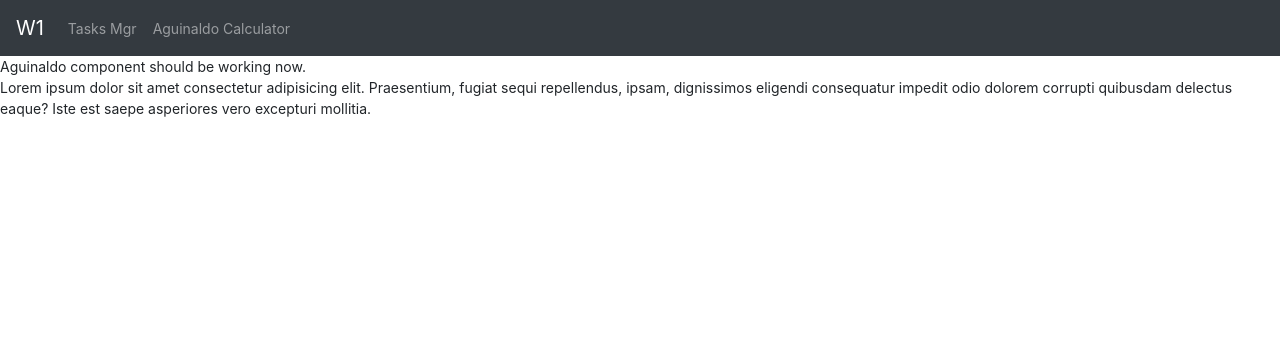
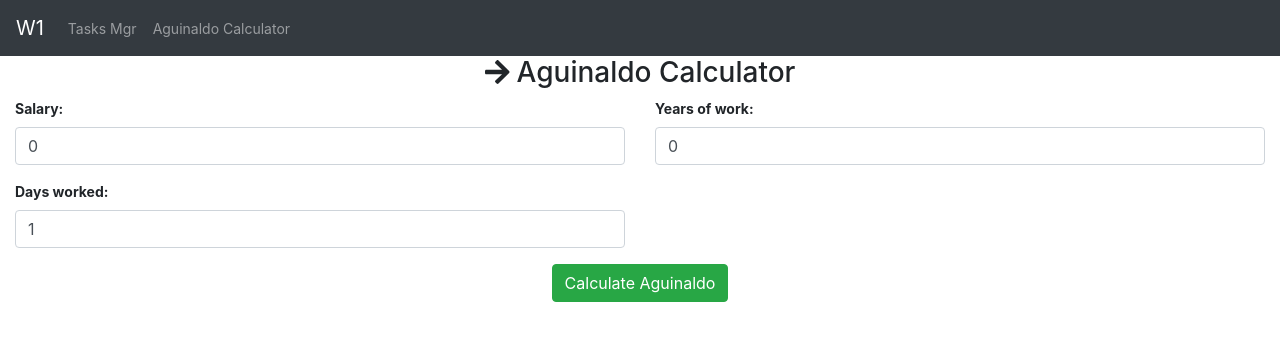
Before and after one commit to bumanzorapplaudost/todohw, an Angular app: page /aguinaldo in a window 1280 px wide. Shown: the top 340 px of the page. Built offline with nearby package versions, Linux system fonts and the light colour scheme.

Commit message:
Finished Aguinaldo Calc

```diff
--- a/src/app/components/aguinaldo/aguinaldo.component.html
+++ b/src/app/components/aguinaldo/aguinaldo.component.html
@@ -1,5 +1,47 @@
-<div>
-    Aguinaldo component should be working now.
-    <br>
-    Lorem ipsum dolor sit amet consectetur adipisicing elit. Praesentium, fugiat sequi repellendus, ipsam, dignissimos eligendi consequatur impedit odio dolorem corrupti quibusdam delectus eaque? Iste est saepe asperiores vero excepturi mollitia.
+<div class="container-fluid">
+    <div class="row">
+        <div class="col-sm-12">
+            <h3 class="text-center"><i class="fa fa-arrow-right"></i> Aguinaldo Calculator</h3>
+        </div>
+    </div>
+    <form (ngSubmit)="calculateBonus()">
+        <div class="row">
+            <div class="col-sm-12 col-md-6">
+                <div class="form-group">
+                    <label for=""><b>Salary:</b></label>
+                    <input type="number" id="salary" name="salary" [(ngModel)]="salary" class="form-control" required min="1" step="0.01">
+                    <div id="salary_invalid" class="invalid-feedback"></div>
+                </div>
+            </div>
+            <div class="col-sm-12 col-md-6">
+                <div class="form-group">
+                    <label for=""><b>Years of work:</b></label>
+                    <input type="number" id="years" name="years" [(ngModel)]="years" required class="form-control" min="0" max="34">
+                    <div id="years_invalid" class="invalid-feedback"></div>
+                </div>
+            </div>
+            <div class="col-sm-12 col-md-6">
+                <div class="form-group">
+                    <label for=""><b>Days worked:</b></label>
+                    <input type="number" id="days" name="days" [(ngModel)]="days" required class="form-control" min="0" max="34">
+                    <div id="days_invalid" class="invalid-feedback"></div>
+                </div>
+            </div>
+        </div>
+        <div class="row">
+            <div class="col-sm-12">
+                <div class="form-group text-center">
+                    <button class="btn btn-success">Calculate Aguinaldo</button>
+                </div>
+            </div>
+        </div>
+        <div class="row"><div class="col-sm-12">&nbsp;</div></div>
+        <div class="row justify-content-md-center">
+            <div id="hidden" class="d-none col-sm-12 col-md-4">
+                <div class="card">
+                    <div id="results" class="card-body bg-light"></div>
+                </div>
+            </div>
+        </div>
+    </form>
 </div>
--- a/src/app/components/aguinaldo/aguinaldo.component.ts
+++ b/src/app/components/aguinaldo/aguinaldo.component.ts
@@ -7,9 +7,66 @@ import { Component, OnInit } from '@angular/core';
 })
 export class AguinaldoComponent implements OnInit {
 
+    salary:number = 0;
+    years:number = 0;
+    days:number = 1;
+
   constructor() { }
 
   ngOnInit() {
   }
 
+  calculateBonus() {
+
+    if(this.salary == 0){
+        console.log("Entered");
+        document.getElementById("salary").classList.add("is-invalid");
+        document.getElementById("salary_invalid").innerHTML = "The salary must be greater than zero.";
+    }else if(this.years > 34) {
+        document.getElementById("years").classList.add("is-invalid");
+        document.getElementById("years_invalid").innerHTML = "The years worked must be less than 35";
+    }else if(this.days == 0 || this.days > 365) {
+        document.getElementById("days").classList.add("is-invalid");
+        document.getElementById("days_invalid").innerHTML = "The days worked must be greater than zero and less than 365";
+    }else {
+        document.getElementById("days").classList.remove("is-invalid");
+        document.getElementById("salary").classList.remove("is-invalid");
+        document.getElementById("years").classList.remove("is-invalid");
+        let aguinaldo = 0;
+        if(this.years == 0) {
+            let base_salary = (this.salary / 30) * 15;
+            aguinaldo = (base_salary * this.days) / 365;
+        }else if(this.years <= 3) {
+            aguinaldo = (this.salary / 30) * 15;
+        }else if(this.years <= 10) {
+            aguinaldo = (this.salary / 30) * 19;
+        }else{
+            aguinaldo = (this.salary / 30) * 21;
+
+        }
+
+        document.getElementById("hidden").classList.remove("d-none");
+        let result = `
+            <h4 class="text-center">Calculo de Aguinaldo</h4>
+            <div class="row">
+                <div class="col-sm-6"><b>Salario Base: </b></div>
+                <div class="col-sm-6">\$${this.salary}</div>
+                <div class="col-sm-6"><b>Años Trabajados: </b></div>
+                <div class="col-sm-6">${this.years}</div>
+                <div class="col-sm-6"><b>Dias Trabajados: </b></div>
+                <div class="col-sm-6">${this.days}</div>
+                <div class="col-sm-12">&nbsp;</div>
+                <div class="col-sm-6"><b>Aguinaldo:</b></div>
+                <div class="col-sm-6">\$${aguinaldo.toFixed(2)}</div>
+            </div>
+        `;
+
+        document.getElementById("results").innerHTML = result;
+        this.salary = this.years = this.days = 0;
+
+    }
+
+
+  }
+
 }
--- a/src/app/components/tasks/tasks.component.html
+++ b/src/app/components/tasks/tasks.component.html
@@ -1,5 +1,10 @@
 <div class="container-fluid">
-    <app-form (taskAdded)="taskAdded($event)" ></app-form>
+    <div class="row">
+        <div class="col-sm-12">
+            <h3 class="text-center">Task Manager</h3>
+        </div>
+    </div>
+    <app-form (taskAdded)="taskAdded($event)"></app-form>
     <div class="row">
         <div class="col-md-9 d-none d-md-block" >&nbsp;</div>
         <div class="col-sm-12 col-md-3">
--- a/src/app/components/tasks/tasks.component.ts
+++ b/src/app/components/tasks/tasks.component.ts
@@ -1,4 +1,4 @@
-import { Component, OnInit } from '@angular/core';
+import { Component, OnInit, Output, EventEmitter } from '@angular/core';
 import { Task } from "../../models/Task";
 
 @Component({
@@ -8,6 +8,8 @@ styleUrls: ['./tasks.component.css']
 })
 
 export class TasksComponent implements OnInit {
+
+    @Output() sendTaskToEdit: EventEmitter<Task> = new EventEmitter();
 
     query:string = "";
 
--- a/src/app/filter.pipe.ts
+++ b/src/app/filter.pipe.ts
@@ -1,4 +1,6 @@
 import { Pipe, PipeTransform } from '@angular/core';
+
+import { Task } from "../app/models/Task";
 
 @Pipe({
   name: 'filter'
@@ -7,7 +9,7 @@ import { Pipe, PipeTransform } from '@angular/core';
 export class FilterPipe implements PipeTransform {
     transform(items: any[], query: string): any[] {
 
-      if (!items) {
+      if (!items || !items[0]) {
         return [];
       }
       if (!query) {
@@ -16,7 +18,7 @@ export class FilterPipe implements PipeTransform {
       query = query.toLowerCase();
 
       return items.filter(it => {
-        return it.task.toLowerCase().includes(query) || it.assignee.toLowerCase().includes(query);
+        return it.task.toLowerCase().includes(query);
       });
     }
-  }
+}
```
Also changed, not shown: src/app/components/form/form.component.ts (+7 -0 lines), src/app/services/task.service.ts (added, +20 -0 lines), 1 other file (tests, documents, lock files or other folders).
